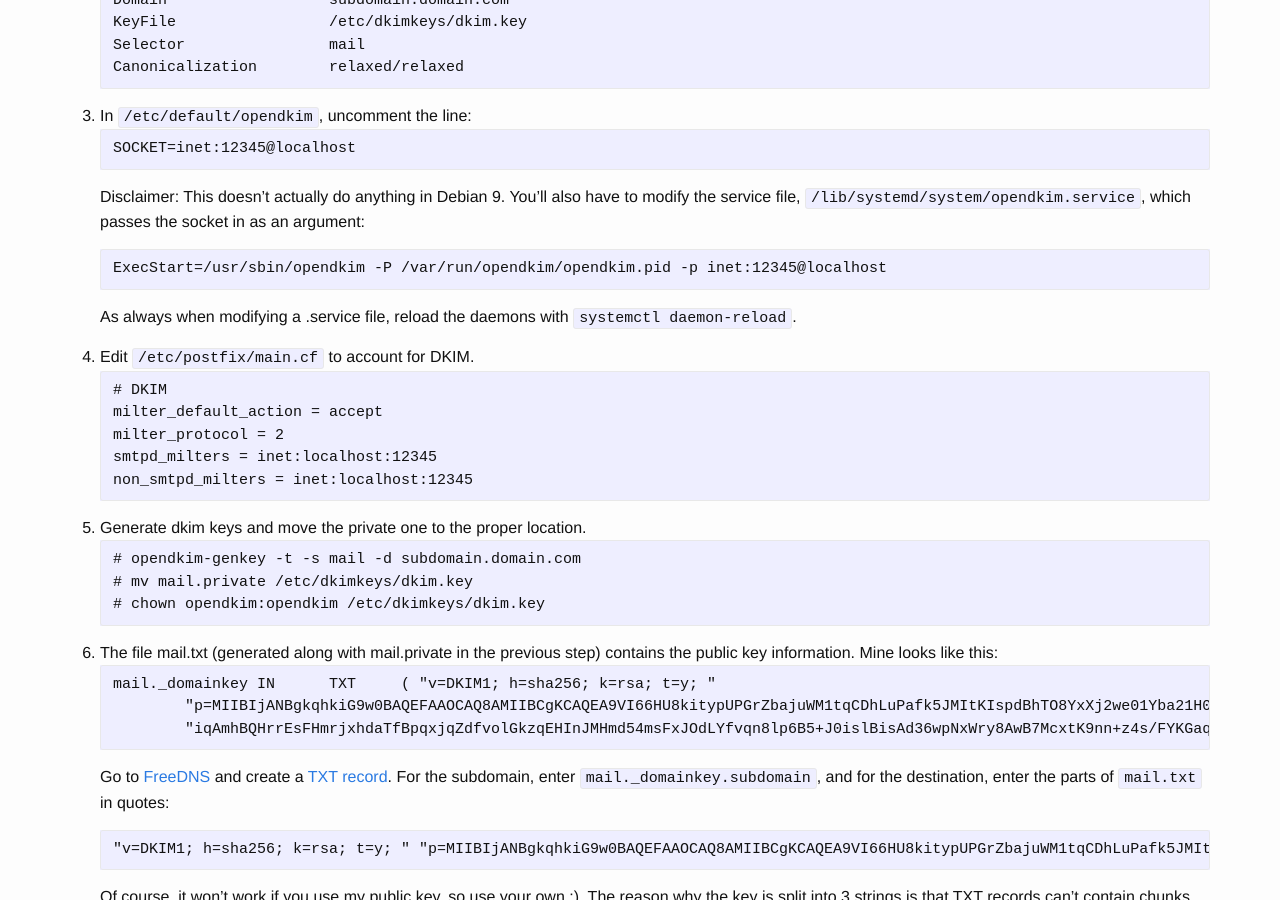
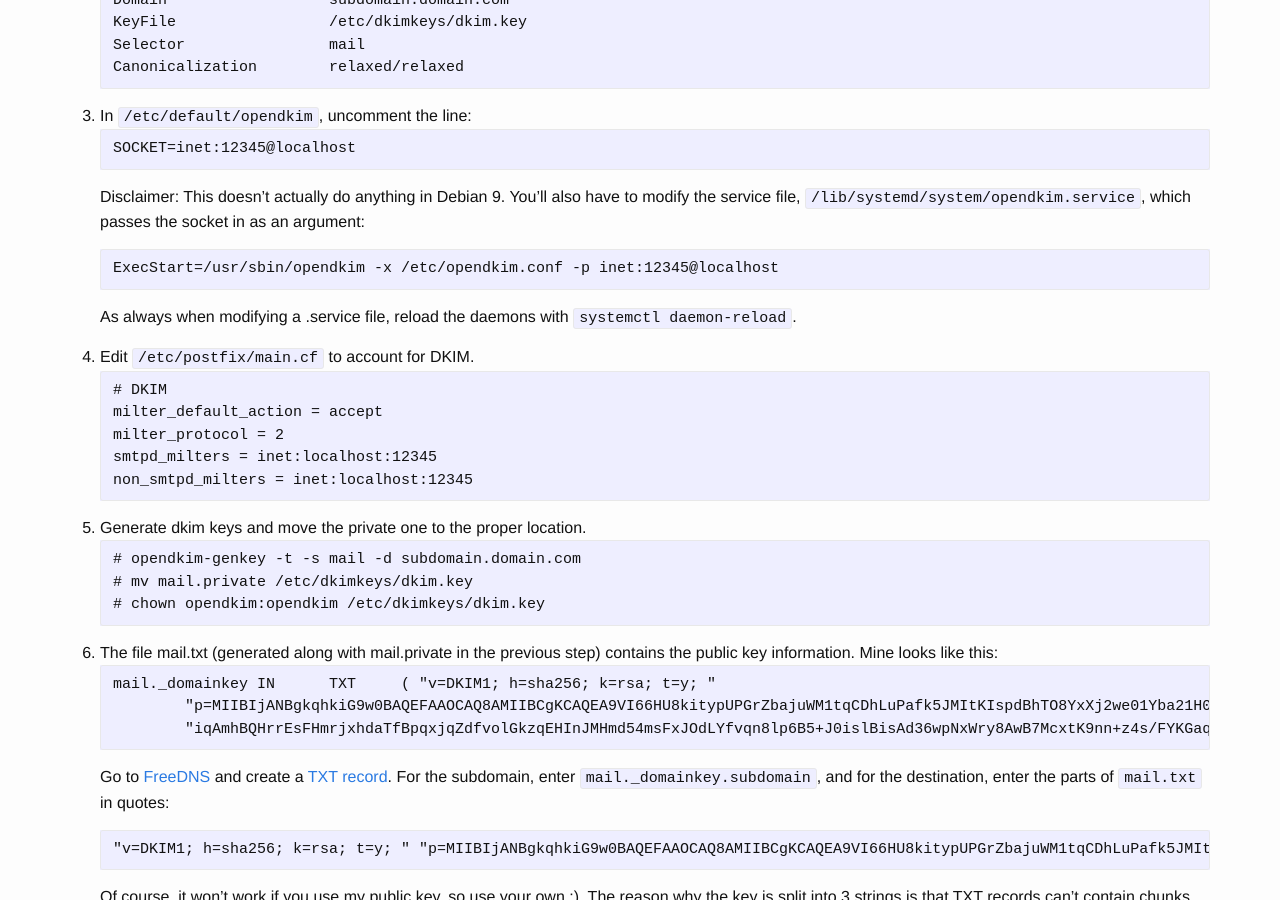
Before and after one commit to NathanRVance/homelinuxserver, a Jekyll site: the page built from _serverdocs/email-with-postfix.markdown, in a window 1280 px wide and 900 px high, scrolled down 2183 px. Built offline with Jekyll 4.4.1, drawn with Linux system fonts in a browser that asks for light colours.

Commit message:
update for latest package

````diff
--- a/_serverdocs/email-with-postfix.markdown
+++ b/_serverdocs/email-with-postfix.markdown
@@ -90,7 +90,7 @@ The solution: Use [DKIM](http://www.dkim.org/) to authenticate email. Ah, yes, y
    ```
    Disclaimer: This doesn't actually do anything in Debian 9. You'll also have to modify the service file, `/lib/systemd/system/opendkim.service`, which passes the socket in as an argument:
    ```
-   ExecStart=/usr/sbin/opendkim -P /var/run/opendkim/opendkim.pid -p inet:12345@localhost
+   ExecStart=/usr/sbin/opendkim -x /etc/opendkim.conf -p inet:12345@localhost
    ```
    As always when modifying a .service file, reload the daemons with `systemctl daemon-reload`.
 4. Edit `/etc/postfix/main.cf` to account for DKIM.
````
